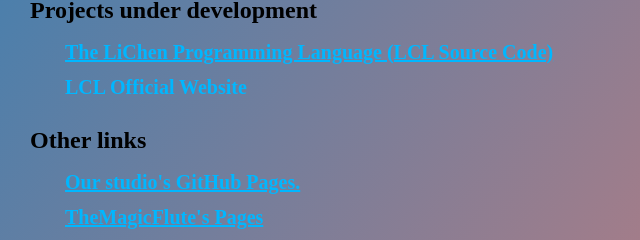
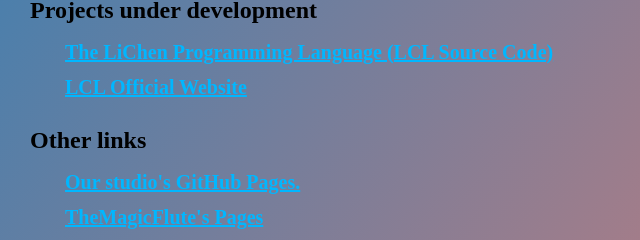
Before and after one commit to TheMagicFlute/FriendlyXuKun.github.io, a plain HTML site: page index.html in a window 1280 px wide. Shown: the part 615-855 px from the top of the page, 0-640 px from the left. Drawn offline with Linux system fonts and the light colour scheme.

Commit message:
Syntax error
in line 75, 'herf' to 'href'.

```diff
--- a/index.html
+++ b/index.html
@@ -72,7 +72,7 @@
     <li>
       <a href="https://github.com/TheMagicFlute/LCL">The LiChen Programming Language (LCL Source Code)</a>
       <br>
-      <a herf="https://themagicflute.github.io/LCL">LCL Official Website</a>
+      <a href="https://themagicflute.github.io/LCL">LCL Official Website</a>
     </li>
   </ul>
   <h2 class="second-title">Other links</h2>
```
